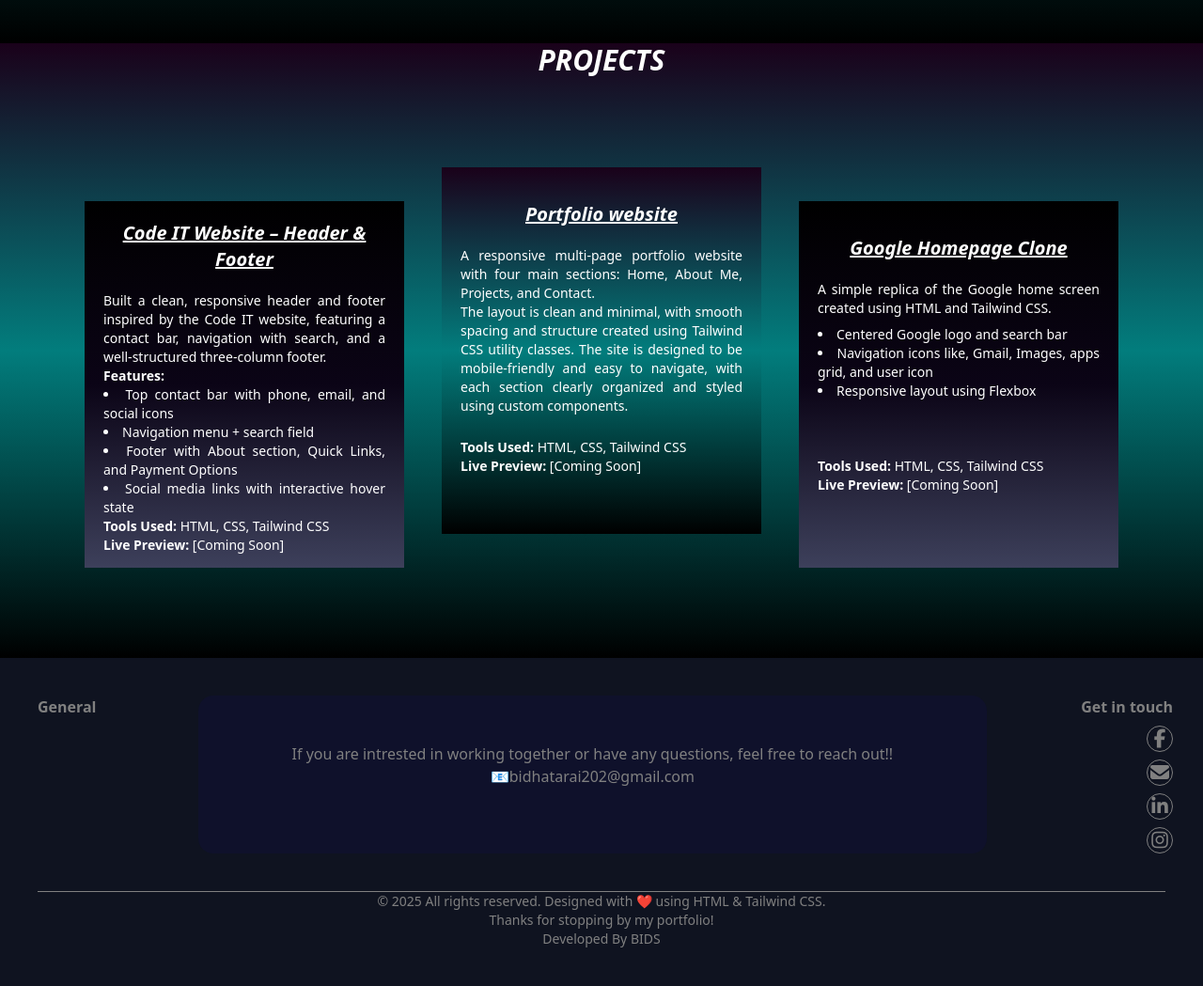
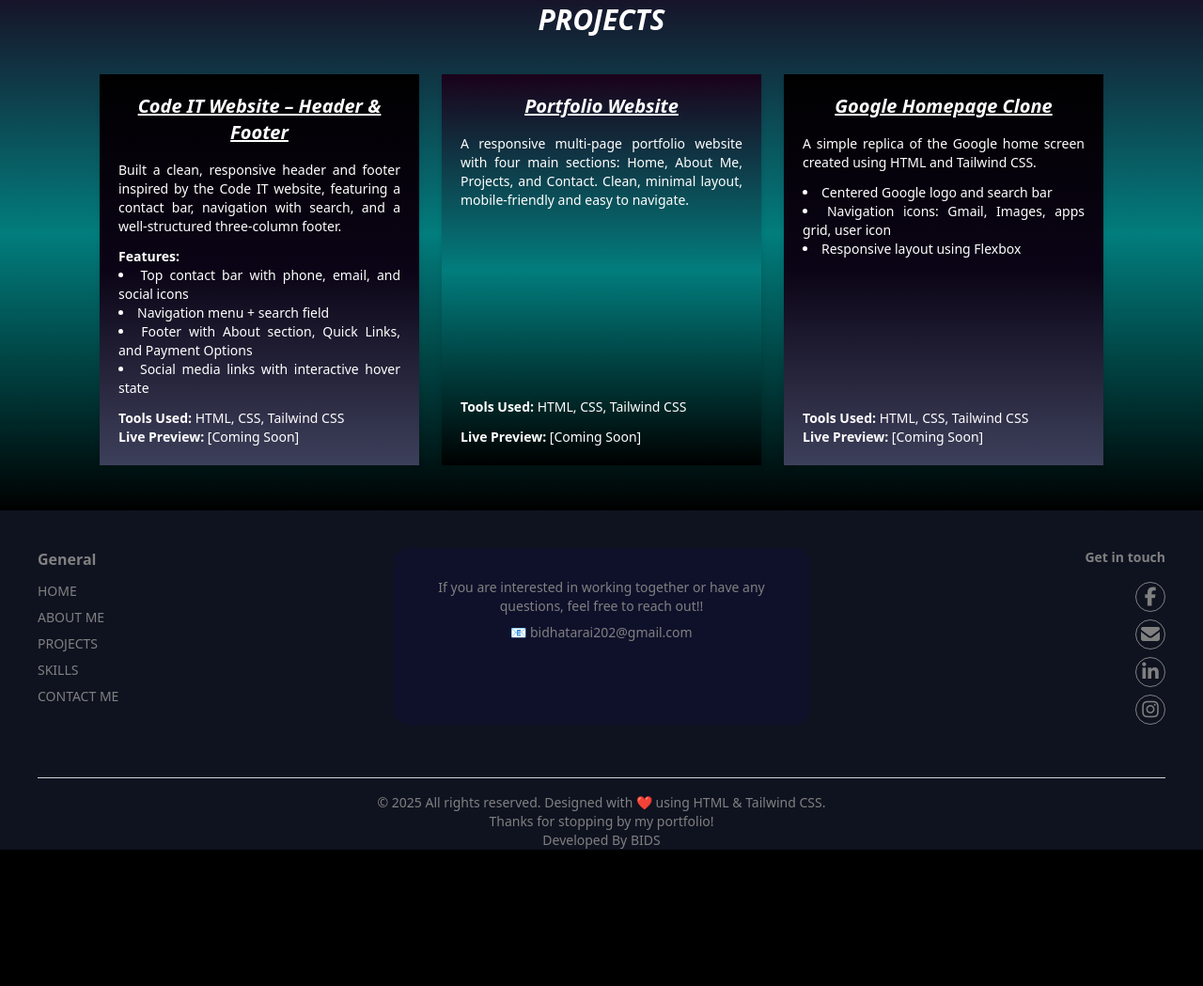
Before and after one commit to Bidhata235/Bidhata235.github.io, a plain HTML site: page index1.html in a window 1280 px wide. Shown: the part 1649-2698 px from the top of the page at 94% size. After the commit the page ends 2553 px from the top, so only its background shows below. Drawn offline with nearby package versions, Linux system fonts and the light colour scheme.

Commit message:
Responsive

```diff
--- a/index1.html
+++ b/index1.html
@@ -105,13 +105,18 @@
 
                 <div class="container flex flex-col mx-auto py-30 md:flex-row items-center md:items-start gap-8 px-4">
                     <div>
-                        <img src="/img/__-removebg-preview.png" alt="girlphoto" class="md:flex-row items-center md:items-start gap-8 px-4">
+                        <img src="/img/__-removebg-preview.png" alt="girlphoto"
+                            class="md:flex-row items-center md:items-start gap-8 px-4">
                     </div>
 
-                    <div class="lines md:w-2/3 md:">
-                        <p class="text-justify text-base leading-relaxed md:w-2/3">I’m currently learning front-end web development
+                    <div class="lines md:w-2/3">
+                        <p class="text-justify text-base leading-relaxed">Hello, I'm Bidhata. I’m currently learning
+                            front-end web development
                             using HTML, CSS, and Tailwind CSS, and I’m
-                            loving the process of turning ideas into real websites. My goal is to become a confident
+                            loving the process of turning ideas into real websites.
+                            <br>
+                            <br>
+                            My goal is to become a confident
                             developer who can build beautiful, responsive sites from scratch.
 
                             I may be just starting out, but I’m constantly learning and experimenting with new ideas.
@@ -125,111 +130,131 @@
                             more engaging and easy to use.
 
                             Outside of coding, I enjoy doing Pilates, exploring digital design, and creating content.
-
+                            <br>
                             This portfolio is where I’ll share my growth, projects, and everything I build along the
                             way.
-                            Thanks for stopping by!</p>
+                            <br>
+                            Thanks for stopping by!
+                        </p>
                     </div>
                 </div>
             </div>
             <!-- PROJECTS PART -->
-            <div class="head">
-                <h3 class="text-3xl font-bold text-center"><i>PROJECTS</i></h3>
-                <div class="flex justify-center gap-10 py-24">
-                    <div class="box head2 w-[340px] h-[390px] border-0.90 mt-9 mytags p-[20px] text-justify">
-                        <h4 class="font-bold text-xl  text-center"><i><u>Code IT Website – Header & Footer</u></i></h4>
-                        <p class="text-sm mt-5">Built a clean, responsive header and footer inspired by the Code IT
-                            website, featuring a contact bar, navigation with search, and a well-structured three-column
-                            footer.
-                            <br>
-                        <ul class="list-disc list-inside text-sm">
+            <div class="head py-12">
+                <h3 class="text-3xl font-bold text-center italic mb-10">PROJECTS</h3>
+
+                <div class="flex flex-col md:flex-row items-stretch md:justify-center gap-6 px-4 md:px-0">
+                    <!-- Project Box 1 -->
+                    <div
+                        class="box head2 w-full sm:w-[300px] md:w-[340px] min-h-[400px] mytags p-5 text-justify border-0.90 border-gray-200 flex flex-col justify-between bg-white shadow-md">
+                        <div>
+                            <h4 class="font-bold text-xl text-center italic underline mb-4">Code IT Website – Header &
+                                Footer</h4>
+                            <p class="text-sm mb-3">Built a clean, responsive header and footer inspired by the Code IT
+                                website, featuring a contact bar, navigation with search, and a well-structured
+                                three-column footer.</p>
+                            <ul class="list-disc list-inside text-sm mb-3">
                                 <b>Features:</b>
                                 <li>Top contact bar with phone, email, and social icons</li>
                                 <li>Navigation menu + search field</li>
                                 <li>Footer with About section, Quick Links, and Payment Options</li>
                                 <li>Social media links with interactive hover state</li>
                             </ul>
-                        </p>
+                        </div>
+                        <div>
                             <p class="text-sm"><b>Tools Used: </b>HTML, CSS, Tailwind CSS</p>
-                        <p class="text-sm"><b>Live Preview:</b> [Coming Soon] </p>
+                            <p class="text-sm"><b>Live Preview:</b> [Coming Soon]</p>
                         </div>
-                    <div class="box head w-[340px] h-[390px] border-0.90 mytags p-[20px] text-justify">
-                        <h4 class="font-bold text-xl mt-4 text-center"><i><u>Portfolio website</u></i></h4>
-                        <p class="text-sm mt-5">A responsive multi-page portfolio website with four main sections: Home,
-                            About Me, Projects, and Contact.
-                            <br>
-                            The layout is clean and minimal, with smooth spacing and structure created using Tailwind
-                            CSS utility classes.
-                            The site is designed to be mobile-friendly and easy to navigate, with each section clearly
-                            organized and styled using custom components.
-                        </p>
-                        <br>
-                        <p class="text-sm"><b>Tools Used: </b>HTML, CSS, Tailwind CSS</p>
-                        <p class="text-sm"><b>Live Preview:</b> [Coming Soon] </p>
                     </div>
-                    <div class="head2 box w-[340px] h-[390px] border-0.90 mt-9 mytags p-[20px] text-justify">
-                        <h4 class="font-bold text-xl mt-4 text-center"><i><u>Google Homepage Clone</u></i></h4>
-                        <p class="text-sm mt-5">A simple replica of the Google home screen created using HTML and
+
+                    <!-- Project Box 2 -->
+                    <div
+                        class="box head w-full sm:w-[300px] md:w-[340px] min-h-[400px] mytags p-5 text-justify border-0.90 border-gray-200 flex flex-col justify-between bg-white shadow-md">
+                        <div>
+                            <h4 class="font-bold text-xl text-center italic underline mb-4">Portfolio Website</h4>
+                            <p class="text-sm mb-3">A responsive multi-page portfolio website with four main sections:
+                                Home, About Me, Projects, and Contact. Clean, minimal layout, mobile-friendly and easy
+                                to navigate.</p>
+                        </div>
+                        <div>
+                            <p class="text-sm mb-3"><b>Tools Used: </b>HTML, CSS, Tailwind CSS</p>
+                            <p class="text-sm"><b>Live Preview:</b> [Coming Soon]</p>
+                        </div>
+                    </div>
+
+                    <!-- Project Box 3 -->
+                    <div
+                        class="box head2 w-full sm:w-[300px] md:w-[340px] min-h-[400px] mytags p-5 text-justify border-0.90 border-gray-200 flex flex-col justify-between bg-white shadow-md">
+                        <div>
+                            <h4 class="font-bold text-xl text-center italic underline mb-4">Google Homepage Clone</h4>
+                            <p class="text-sm mb-3">A simple replica of the Google home screen created using HTML and
                                 Tailwind CSS.</p>
-                        <ul class="list-disc list-inside text-sm mt-2">
+                            <ul class="list-disc list-inside text-sm mb-3">
                                 <li>Centered Google logo and search bar</li>
-                            <li>Navigation icons like, Gmail, Images, apps grid, and user icon</li>
+                                <li>Navigation icons: Gmail, Images, apps grid, user icon</li>
                                 <li>Responsive layout using Flexbox</li>
                             </ul>
-                        <p class="text-sm mt-15"><b>Tools Used: </b>HTML, CSS, Tailwind CSS
-                            <br>
-                            <b>Live Preview:</b> [Coming Soon]
-                        </p>
+                        </div>
+                        <div>
+                            <p class="text-sm"><b>Tools Used: </b>HTML, CSS, Tailwind CSS</p>
+                            <p class="text-sm"><b>Live Preview:</b> [Coming Soon]</p>
                         </div>
                     </div>
                 </div>
+            </div>
+
         </section>
-        <!-- Footer part -->
-        <footer>
+        <footer class="bg-gray-100">
     <section class="sec">
-                <div class="py-10 flex justify-between">
-                    <div class="px-[40px]">
-                        <p class="font-bold">General</p>
-                        <div class="flex flex-col text-sm gap-3 hidden">
+        <div class="py-10 flex justify-between flex-nowrap px-4 md:px-10">
+            <!-- General Links -->
+            <div class="flex-1 min-w-[100px]">
+                <p class="font-bold mb-3 text-sm md:text-base">General</p>
+                <div class="flex flex-col text-xs md:text-sm gap-1 md:gap-2">
                     <a href="/index1.html" class="mytags">HOME</a>
-                            <a href="" class="mytags">ABOUT ME</a>
-                            <a href="" class="mytags">PROJECTS</a>
-                            <a href="" class="mytags">SKILLS</a>
-                            <a href="" class="mytags">CONTACT ME</a>
+                    <a href="#" class="mytags">ABOUT ME</a>
+                    <a href="#" class="mytags">PROJECTS</a>
+                    <a href="#" class="mytags">SKILLS</a>
+                    <a href="#" class="mytags">CONTACT ME</a>
                 </div>
             </div>
 
-                    <div class="bg-[var(--footer-color)] text px-[100px] py-[50px] rounded-2xl mytags">
-                        <p class="text-center">If you are intrested in working together or have any questions, feel free
-                            to reach out!!</p>
-                        <p class="text-center">📧bidhatarai202@gmail.com</p>
+            <!-- Contact Box -->
+            <div class="flex-1 min-w-[150px] bg-[var(--footer-color)] text px-4 py-4 md:px-8 md:py-8 rounded-2xl text-center text-xs md:text-sm">
+                <p>If you are interested in working together or have any questions, feel free to reach out!!</p>
+                <p class="mt-2">📧 bidhatarai202@gmail.com</p>
             </div>
-                    <div class="px-8 flex flex-col items-end gap-2">
-                        <p class="font-bold">Get in touch</p>
-                        <div class="mytags border-1 rounded-full flex items-center justify-center w-7 h-7">
-                            <i class="fa-brands fa-facebook-f text-xl"></i>
+
+            <!-- Social Media (Vertical) -->
+            <div class="flex-1 min-w-[100px] flex flex-col items-end gap-2 text-xs md:text-sm">
+                <p class="font-bold mb-2">Get in touch</p>
+                <div class="flex flex-col gap-2">
+                    <div class="mytags border rounded-full flex items-center justify-center w-6 h-6 md:w-8 md:h-8">
+                        <i class="fa-brands fa-facebook-f text-xs md:text-xl"></i>
                     </div>
-                        <div class=" mytags border-1 rounded-full w-7 h-7 flex items-center justify-center">
-                            <i class="fa-solid fa-envelope text-xl"></i>
+                    <div class="mytags border rounded-full flex items-center justify-center w-6 h-6 md:w-8 md:h-8">
+                        <i class="fa-solid fa-envelope text-xs md:text-xl"></i>
                     </div>
-                        <div class=" mytags border-1 rounded-full w-7 h-7 flex items-center justify-center">
-                            <i class="fa-brands fa-linkedin-in text-xl"></i>
+                    <div class="mytags border rounded-full flex items-center justify-center w-6 h-6 md:w-8 md:h-8">
+                        <i class="fa-brands fa-linkedin-in text-xs md:text-xl"></i>
                     </div>
-                        <div class="mytags border-1 rounded-full w-7 h-7 flex items-center justify-center">
-                            <i class="fa-brands fa-instagram text-xl"></i>
+                    <div class="mytags border rounded-full flex items-center justify-center w-6 h-6 md:w-8 md:h-8">
+                        <i class="fa-brands fa-instagram text-xs md:text-xl"></i>
                     </div>
                 </div>
             </div>
-                <hr class="ml-10 mr-10">
-                <diV class="text-sm text-center">
-                    <P>© 2025 All rights reserved. Designed with ❤️ using HTML & Tailwind CSS.</P>
+        </div>
+
+        <hr class="my-4 mx-4 md:mx-10 border-gray-300">
+
+        <div class="text-xs md:text-sm text-center px-4 md:px-10">
+            <p>© 2025 All rights reserved. Designed with ❤️ using HTML & Tailwind CSS.</p>
             <p>Thanks for stopping by my portfolio!</p>
-                    <P>Developed By BIDS</P>
-                    <br>
-                    <br>
-                </diV>
+            <p>Developed By BIDS</p>
+        </div>
     </section>
 </footer>
+
     </main>
     <script src="https://cdn.jsdelivr.net/npm/flowbite@3.1.2/dist/flowbite.min.js"></script>
 </body>
```
Also changed, not shown: CSS/index1.css (+7 -4 lines). Lines whose indentation alone changed are shown as unchanged.
